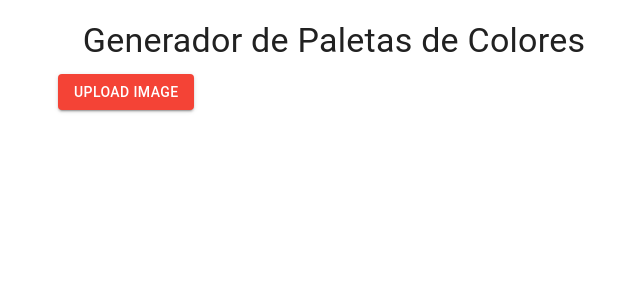
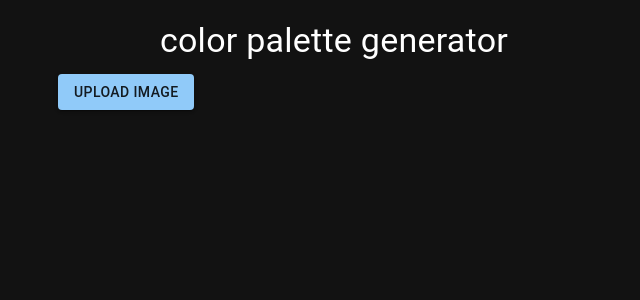
Before and after one commit to jgravano/automatic-color-palette-generator, a React (Create React App) app: page / in a window 1280 px wide. Shown: the top 300 px of the page, without its empty margins (306-946 px from the left). Built offline with nearby package versions, Linux system fonts and the light colour scheme.

Commit message:
update app.js

```diff
--- a/src/App.js
+++ b/src/App.js
@@ -1,4 +1,4 @@
-import React from 'react';
+import * as React from 'react';
 import { ThemeProvider, createTheme } from '@mui/material/styles';
 import ImageUploader from './components/ImageUploader';
 import CssBaseline from '@mui/material/CssBaseline';
@@ -7,12 +7,7 @@ import Typography from '@mui/material/Typography';
 
 const theme = createTheme({
   palette: {
-    primary: {
-      main: '#f44336',
-    },
-    secondary: {
-      main: '#3f51b5',
-    },
+    mode: 'dark',
   },
 });
 
@@ -22,7 +17,7 @@ function App() {
       <CssBaseline />
       <Container maxWidth="sm" style={{ marginTop: '20px' }}>
         <Typography variant="h4" align="center" gutterBottom>
-          Generador de Paletas de Colores
+          color palette generator
         </Typography>
         <ImageUploader />
       </Container>
```
